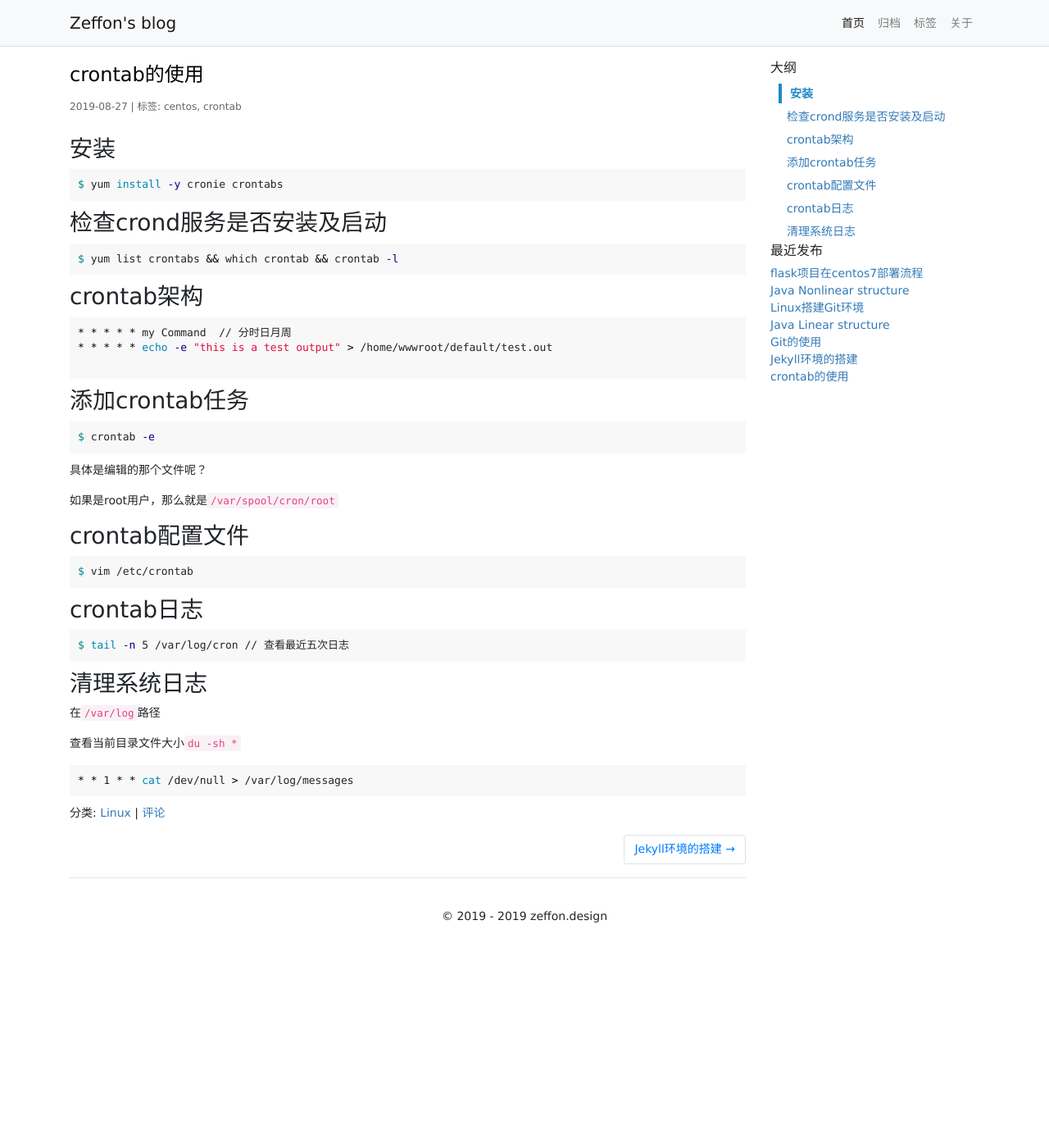
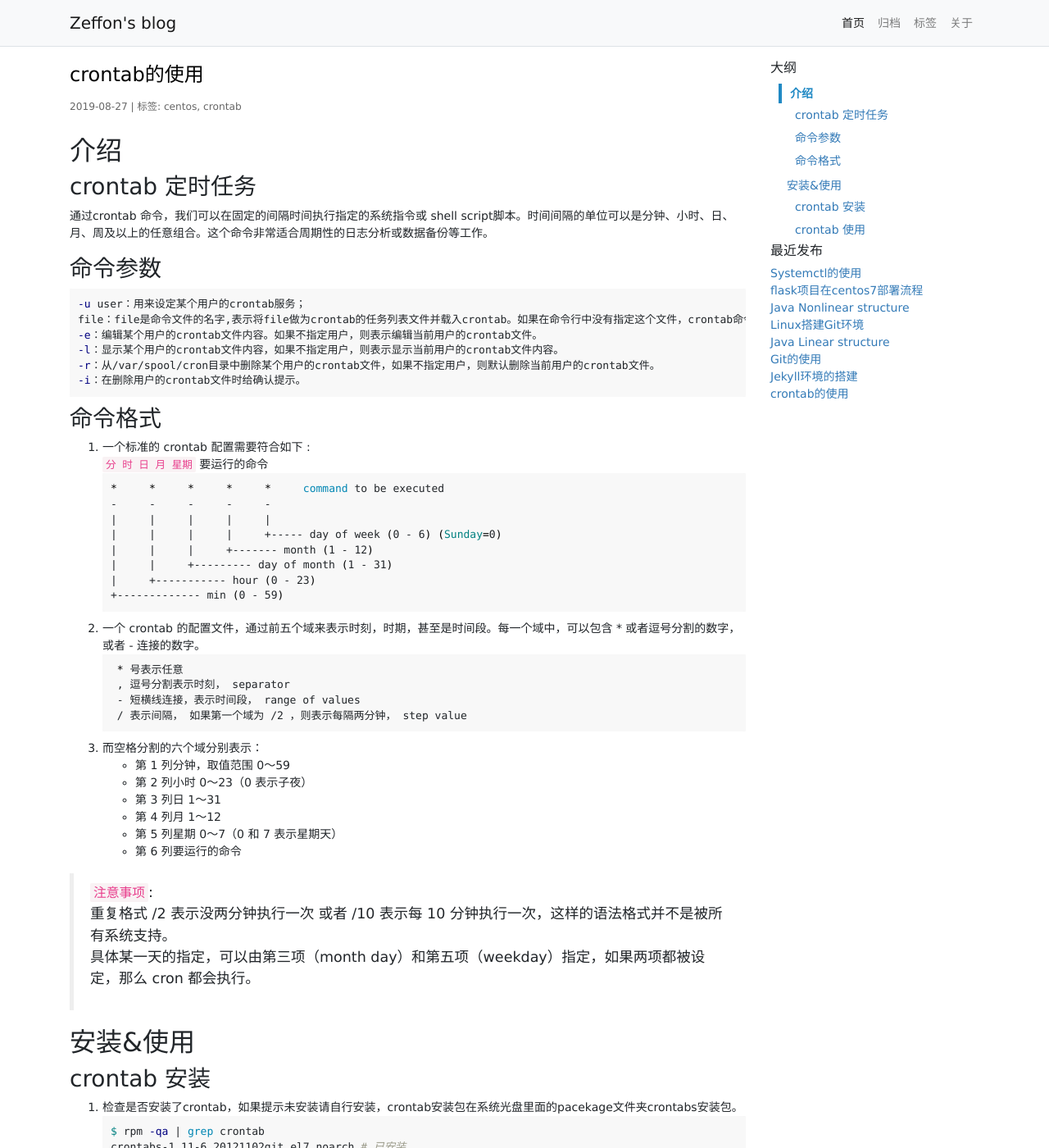
Before and after one commit to jamin44/blog, a Jekyll site: the page built from _posts/2019-08-27-how-use-crontab.md, in a window 1280 px wide and 1400 px high. Shown: the whole window at 82% size. Built offline with Jekyll 4.4.1, drawn with Linux system fonts in a browser that asks for light colours; comment, search, counter and statistics services are not loaded; some of the changed text lies outside the part shown.

Commit message:
update  paginate and  add posts

````diff
--- a/_config.yml
+++ b/_config.yml
@@ -58,9 +58,9 @@ exclude:
 safe: false
 # This is the URI format.
 # For more see: https://github.com/mojombo/jekyll/wiki/Permalinks
-permalink: /blog/:title
+permalink: /blog/:year/:month/:title
 
-paginate: 7
+paginate: 10
 paginate_path: "/blog/page/:num/"
 
 # Assets
--- a/_posts/2019-08-27-how-use-crontab.md
+++ b/_posts/2019-08-27-how-use-crontab.md
@@ -6,52 +6,127 @@ tags: [centos, crontab]
 summary: Linux crontab命令Linux 命令大全Linux crontab是用来定期执行程序的命令。当安装完成操作系统之后，默认便会启动此任务调度命令。
 ---
 
-### 安装
+## 介绍
+
+### crontab 定时任务
+通过crontab 命令，我们可以在固定的间隔时间执行指定的系统指令或 shell script脚本。时间间隔的单位可以是分钟、小时、日、月、周及以上的任意组合。这个命令非常适合周期性的日志分析或数据备份等工作。
+
+### 命令参数
+```sh
+-u user：用来设定某个用户的crontab服务；
+file：file是命令文件的名字,表示将file做为crontab的任务列表文件并载入crontab。如果在命令行中没有指定这个文件，crontab命令将接受标准输入（键盘）上键入的命令，并将它们载入crontab。
+-e：编辑某个用户的crontab文件内容。如果不指定用户，则表示编辑当前用户的crontab文件。
+-l：显示某个用户的crontab文件内容，如果不指定用户，则表示显示当前用户的crontab文件内容。
+-r：从/var/spool/cron目录中删除某个用户的crontab文件，如果不指定用户，则默认删除当前用户的crontab文件。
+-i：在删除用户的crontab文件时给确认提示。
+```
+
+### 命令格式
+1. 一个标准的 crontab 配置需要符合如下 :
+`分 时 日 月 星期` 要运行的命令
+```sh
+*     *     *     *     *     command to be executed
+-     -     -     -     -
+|     |     |     |     |
+|     |     |     |     +----- day of week (0 - 6) (Sunday=0)
+|     |     |     +------- month (1 - 12)
+|     |     +--------- day of month (1 - 31)
+|     +----------- hour (0 - 23)
++------------- min (0 - 59)
+```
+1. 一个 crontab 的配置文件，通过前五个域来表示时刻，时期，甚至是时间段。每一个域中，可以包含 * 或者逗号分割的数字，或者 - 连接的数字。
+```sh
+ * 号表示任意
+ , 逗号分割表示时刻， separator
+ - 短横线连接，表示时间段， range of values
+ / 表示间隔， 如果第一个域为 /2 ，则表示每隔两分钟， step value
+```
+1. 而空格分割的六个域分别表示：
+- 第 1 列分钟，取值范围 0～59
+- 第 2 列小时 0～23（0 表示子夜）
+- 第 3 列日 1～31
+- 第 4 列月 1～12
+- 第 5 列星期 0～7（0 和 7 表示星期天）
+- 第 6 列要运行的命令
+
+> `注意事项`:
+> 重复格式 /2 表示没两分钟执行一次 或者 /10 表示每 10 分钟执行一次，这样的语法格式并不是被所有系统支持。
+> 具体某一天的指定，可以由第三项（month day）和第五项（weekday）指定，如果两项都被设定，那么 cron 都会执行。
+
+## 安装&使用
+
+### crontab 安装
+1. 检查是否安装了crontab，如果提示未安装请自行安装，crontab安装包在系统光盘里面的pacekage文件夹crontabs安装包。
+```sh
+$ rpm -qa | grep crontab
+crontabs-1.11-6.20121102git.el7.noarch # 已安装
+```
+
+1. crontabs安装包进行安装
 ```sh
 $ yum install -y cronie crontabs
 ```
 
-### 检查crond服务是否安装及启动
+1. 检查crond服务是否安装及启动
 ```sh
 $ yum list crontabs && which crontab && crontab -l
 ```
 
-### crontab架构
-
+### crontab 使用
+1. `systemctl` 操作crontab
 ```sh
-* * * * * my Command  // 分时日月周
-* * * * * echo -e "this is a test output" > /home/wwwroot/default/test.out
-
+# 设置开机自启动
+$ systemctl enable crond
+# 开启
+$ systemctl start crond
+# 停止
+$ systemctl stop crond
+# 重启
+$ systemctl restart crond
+# 查看当前状态
+$ systemctl status crond
 ```
 
-### 添加crontab任务
+1. 使用-l参数列出crontab文件:
+```sh
+$ crontab -l
+10 0 * 1 * /usr/local/certbot/certbot-auto --force-renew --pre-hook "systemctl stop nginx" --post-hook "systemctl start nginx"
+```
 
+1. 可以使用这种方法在 $HOME 目录中对 crontab 文件做一备份：
+```sh
+$ crontab -l > $HOME/mycron
+```
+这样，一旦不小心误删了 crontab 文件，可以用上面所讲述的方法迅速恢复。
+
+1. 添加crontab任务
 ```sh
 $ crontab -e
 ```
 
-具体是编辑的那个文件呢？
+1. 删除 crontab 文件
+```sh
+crontab -r
+```
+> **`注意`** 千万别乱运行`crontab -r`。它从Crontab目录 `/var/spool/cron` 中删除用户的Crontab文件。删除了该用户的所有crontab都没了。
 
-如果是root用户，那么就是`/var/spool/cron/root`
+1. 给某一个用户新建 crontab 任务
+```sh
+sudo crontab -u test -e     # 给test的用户设定定时任务，需要管理员权限
+```
 
-### crontab配置文件
-
+1. crontab配置文件
 ```sh
 $ vim /etc/crontab
 ```
 
-### crontab日志
-
+1. crontab日志
 ```sh
 $ tail -n 5 /var/log/cron // 查看最近五次日志
 ```
 
-### 清理系统日志
-
-在`/var/log`路径
-
-查看当前目录文件大小`du -sh *`
-
+1. 清理系统日志
+在`/var/log`路径，查看当前目录文件大小`du -sh *`
 ```sh
 * * 1 * * cat /dev/null > /var/log/messages
 ```
--- /dev/null
+++ b/_posts/2019-09-02-how-use-systemd.md
@@ -0,0 +1,134 @@
+---
+layout: post
+title: Systemctl的使用
+categories: [Linux]
+tags: [centos]
+summary: Systemd 是 Linux 系统工具，用来启动守护进程，已成为大多数发行版的标准配置。
+---
+
+
+## 前言
+
+该篇学习于阮老师的[Systemd 入门教程：命令篇](http://www.ruanyifeng.com/blog/2016/03/systemd-tutorial-commands.html)和余泽楠的[CentOS 7 Systemd 入门](https://zhuanlan.zhihu.com/p/29217941)
+
+### Systemd 概述
+Systemd 就是为了解决这些问题而诞生的。它的设计目标是，为系统的启动和管理提供一套完整的解决方案。根据 Linux 惯例，字母d是守护进程（daemon）的缩写。 Systemd 这个名字的含义，就是它要守护整个系统。
+```sh
+$ systemctl --version
+systemd 219
++PAM +AUDIT +SELINUX +IMA -APPARMOR +SMACK +SYSVINIT +UTMP +LIBCRYPTSETUP +GCRYPT +GNUTLS +ACL +XZ +LZ4 -SECCOMP +BLKID +ELFUTILS +KMOD +IDN
+```
+### Systemd 优缺点
+Systemd 的`优点`是功能强大，使用方便，而`缺点`是体系庞大，非常复杂。事实上，现在还有很多人反对使用 `Systemd`，理由就是它过于复杂，与操作系统的其他部分强耦合，违反`keep simple, keep stupid`的Unix 哲学。
+
+
+## 使用
+Systemd 并不是一个命令，而是一组命令，涉及到系统管理的方方面面。
+
+### systemctl 命令
+`systemctl` 是 Systemd 的主命令，用于管理系统。
+```sh
+# 重启系统
+$ sudo systemctl reboot
+
+# 关闭系统，切断电源
+$ sudo systemctl poweroff
+
+# CPU停止工作
+$ sudo systemctl halt
+
+# 暂停系统
+$ sudo systemctl suspend
+
+# 让系统进入冬眠状态
+$ sudo systemctl hibernate
+
+# 让系统进入交互式休眠状态
+$ sudo systemctl hybrid-sleep
+
+# 启动进入救援状态（单用户状态）
+$ sudo systemctl rescue
+```
+
+### 服务的管理
+```sh
+# 启动服务
+$ systemctl start <服务项名称>
+
+# 停止服务
+$ systemctl stop <服务项名称>
+
+# 重启服务
+$ systemctl restart <服务项名称>
+
+# 重新读取配置文件(如果该服务不能重启，但又必须使用新的配置，这条命令会很有用)
+$ systemctl reload <服务项名称>
+
+# 使服务开机自启动
+$ systemctl enable <服务项名称>
+
+# 使服务不要开机自启动
+$ systemctl disable <服务项名称>
+
+# 禁用服务(这可以防止服务被其他服务间接启动，也无法通过 start 或 restart 命令来启动服务)
+$ systemctl mask <服务项名称>
+
+# 启用服务(仅针对于已禁用的服务)
+$ systemctl unmask <服务项名称>
+
+# 重新读取所有服务项(修改、添加、删除服务项之后需要执行以下命令)
+$ systemctl daemon-reload
+
+```
+
+### Unit
+Systemd 可以管理所有系统资源。不同的资源统称为 Unit（单位）。
+1. Unit 一共分成12种。
+```sh
+Service unit：系统服务
+Target unit：多个 Unit 构成的一个组
+Device Unit：硬件设备
+Mount Unit：文件系统的挂载点
+Automount Unit：自动挂载点
+Path Unit：文件或路径
+Scope Unit：不是由 Systemd 启动的外部进程
+Slice Unit：进程组
+Snapshot Unit：Systemd 快照，可以切回某个快照
+Socket Unit：进程间通信的 socket
+Swap Unit：swap 文件
+Timer Unit：定时器
+```
+
+1. `systemctl list-units`命令可以查看当前系统的所有 Unit
+    ```sh
+    # 列出正在运行的 Unit
+    $ systemctl list-units
+
+    # 列出所有Unit，包括没有找到配置文件的或者启动失败的
+    $ systemctl list-units --all
+
+    # 列出所有没有运行的 Unit
+    $ systemctl list-units --all --state=inactive
+
+    # 列出所有加载失败的 Unit
+    $ systemctl list-units --failed
+
+    # 列出所有正在运行的、类型为 service 的 Unit
+    $ systemctl list-units --type=service
+    ```
+1. 除了 `status` 命令，`systemctl` 还提供了三个查询状态的简单方法，主要供脚本内部的判断语句使用。
+    ```sh
+    # 显示某个 Unit 是否正在运行
+    $ systemctl is-active application.service
+
+    # 显示某个 Unit 是否处于启动失败状态
+    $ systemctl is-failed application.service
+
+    # 显示某个 Unit 服务是否建立了启动链接
+    $ systemctl is-enabled application.service
+    ```
+
+
+## 参考文献
+1. [Systemd 入门教程：命令篇](http://www.ruanyifeng.com/blog/2016/03/systemd-tutorial-commands.html)
+1. [CentOS 7 Systemd 入门](https://zhuanlan.zhihu.com/p/29217941)
````
Also changed, not shown: _drafts/2019-09-21-how-apply-certbot.md (added, +140 -0 lines), _posts/2019-08-27-mac-how-run-Jekyll.md (+1 -1 lines).
